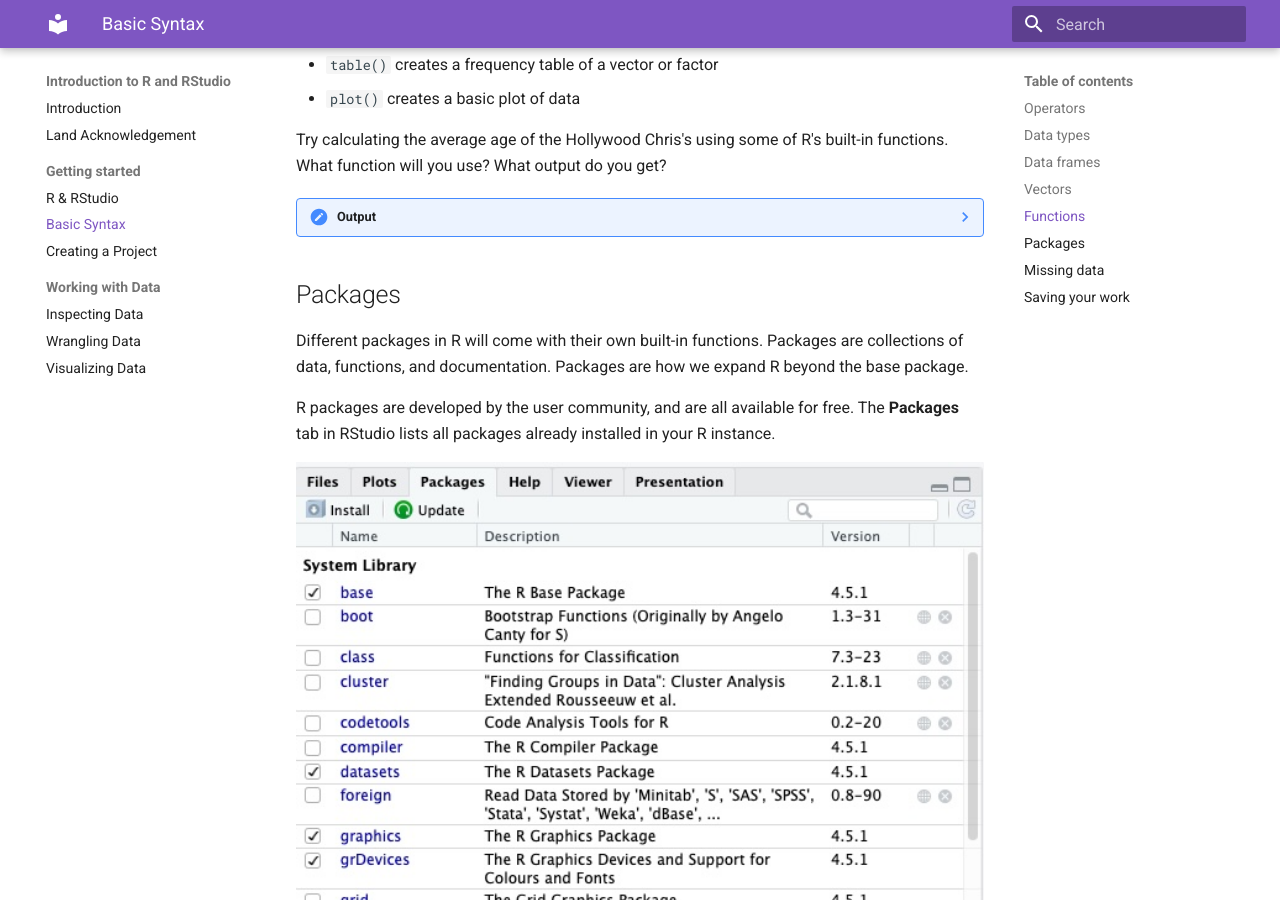
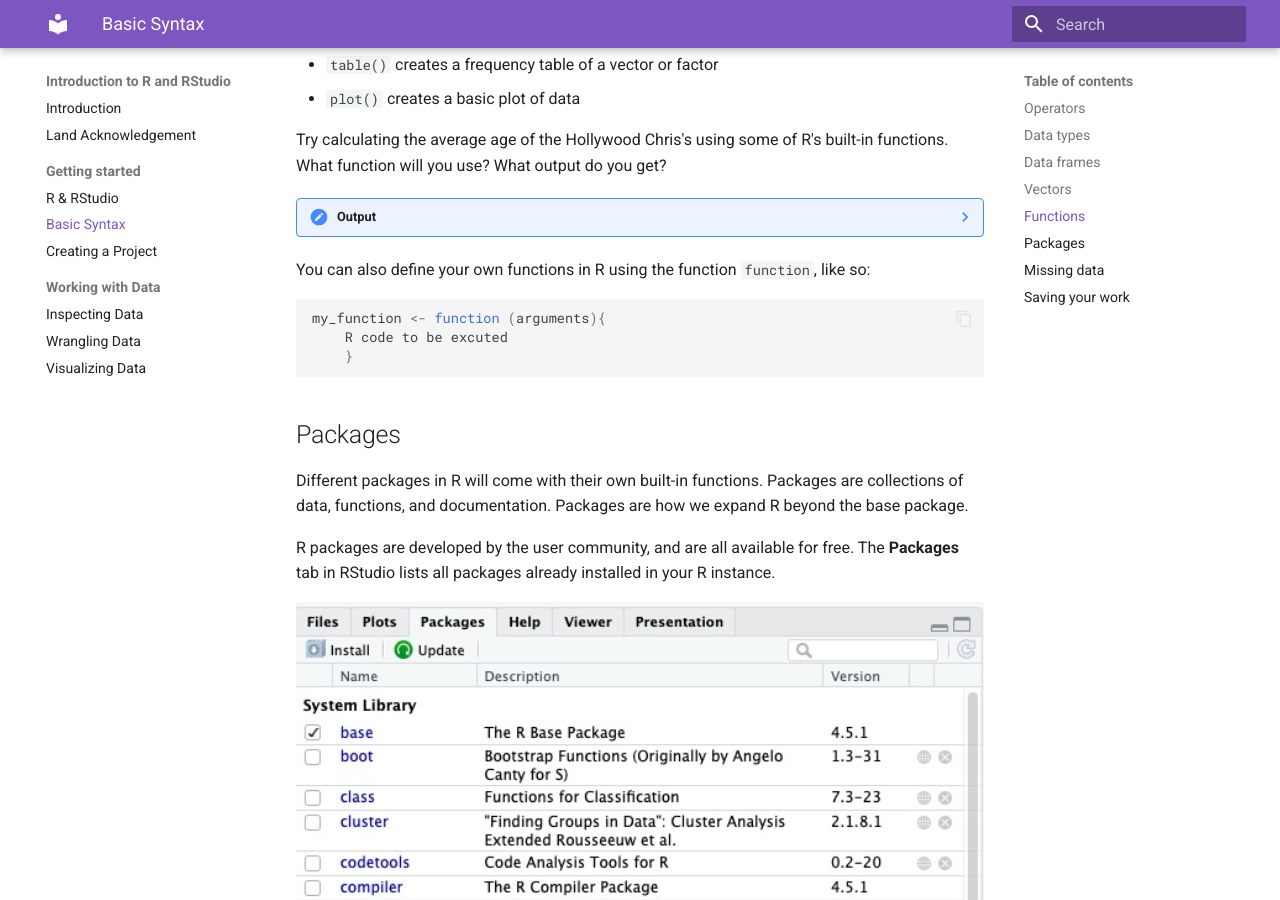
Before and after one commit to finnsdottir/intro_r_fall2025, an MkDocs documentation site: the page built from docs/basics.md, in a window 1280 px wide and 900 px high, scrolled down 3702 px. Built offline with MkDocs 1.6.1 and Material for MkDocs 9.7.7, drawn with Linux system fonts in a browser that asks for light colours.

Commit message:
Update basics.md
adding a piece about how you can make your own functions in R

````diff
--- a/docs/basics.md
+++ b/docs/basics.md
@@ -139,6 +139,13 @@ Try calculating the average age of the Hollywood Chris's using some of R's built
     > mean(chris_age_vector)
     [1] 44.25
     ```
+You can also define your own functions in R using the function `function`, like so:
+
+```R
+my_function <- function (arguments){
+    R code to be excuted
+    }
+```
 
 ## Packages
 
````
